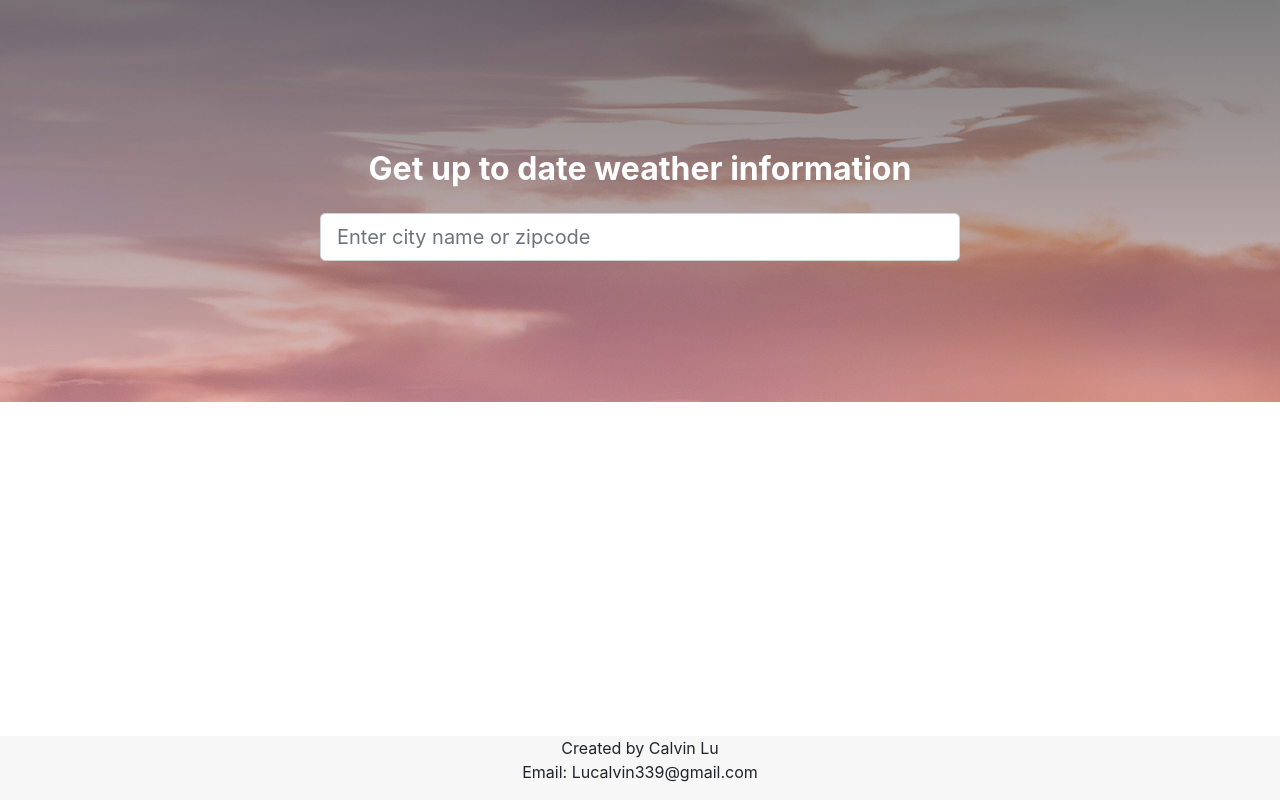
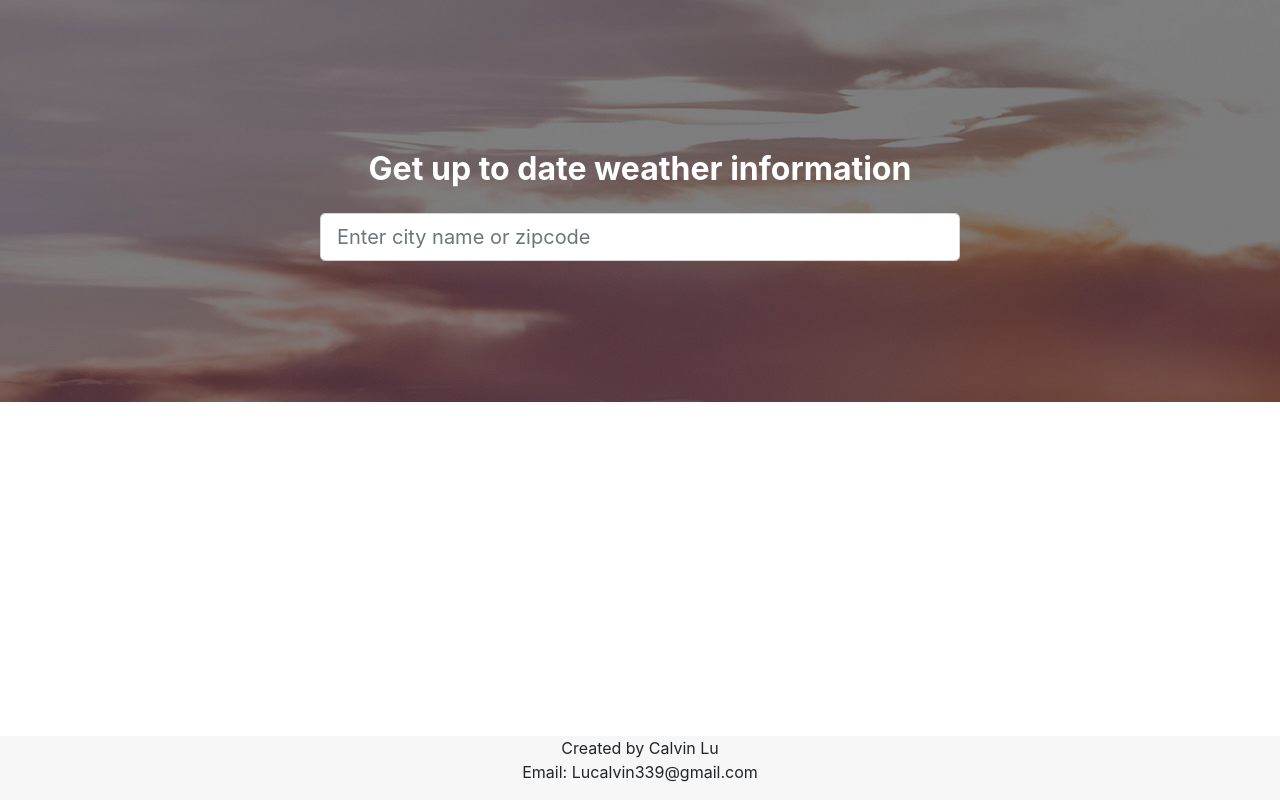
Before and after one commit to calvinlu3/weather-app, a React (Create React App) app: page / in a window 1280 px wide. Built offline with nearby package versions, Linux system fonts and the light colour scheme; the HTML template or start-up script is replaced by a standard one.

Commit message:
Google font added and changed image background shade

```diff
--- a/public/index.html
+++ b/public/index.html
@@ -10,21 +10,17 @@
       content="Web site created using create-react-app"
     />
     <link rel="apple-touch-icon" href="%PUBLIC_URL%/logo192.png" />
-    <!--
-      manifest.json provides metadata used when your web app is installed on a
-      user's mobile device or desktop. See https://developers.google.com/web/fundamentals/web-app-manifest/
-    -->
+    <link rel="preconnect" href="https://fonts.gstatic.com" />
+    <link
+      href="https://fonts.googleapis.com/css2?family=Roboto:wght@400;700&display=swap"
+      rel="stylesheet"
+    />
+    <style>
+      body {
+        font-family: 'Roboto', sans-serif;
+      }
+    </style>
     <link rel="manifest" href="%PUBLIC_URL%/manifest.json" />
-    <!--
-      Notice the use of %PUBLIC_URL% in the tags above.
-      It will be replaced with the URL of the `public` folder during the build.
-      Only files inside the `public` folder can be referenced from the HTML.
-
-      Unlike "/favicon.ico" or "favicon.ico", "%PUBLIC_URL%/favicon.ico" will
-      work correctly both with client-side routing and a non-root public URL.
-      Learn how to configure a non-root public URL by running `npm run build`.
-
-    -->
     <link
       rel="stylesheet"
       href="https://maxcdn.bootstrapcdn.com/bootstrap/4.0.0/css/bootstrap.min.css"
--- a/src/App.css
+++ b/src/App.css
@@ -9,7 +9,7 @@
 .home-main {
   padding: 125px 0;
   text-align: center;
-  background: linear-gradient(rgba(0, 0, 0, 0.5), rgba(201, 144, 144, 0.5)),
+  background: linear-gradient(rgba(0, 0, 0, 0.5), rgba(0, 0, 0, 0.5)),
     url('./imgs/cloud.jpg');
 }
 
```
